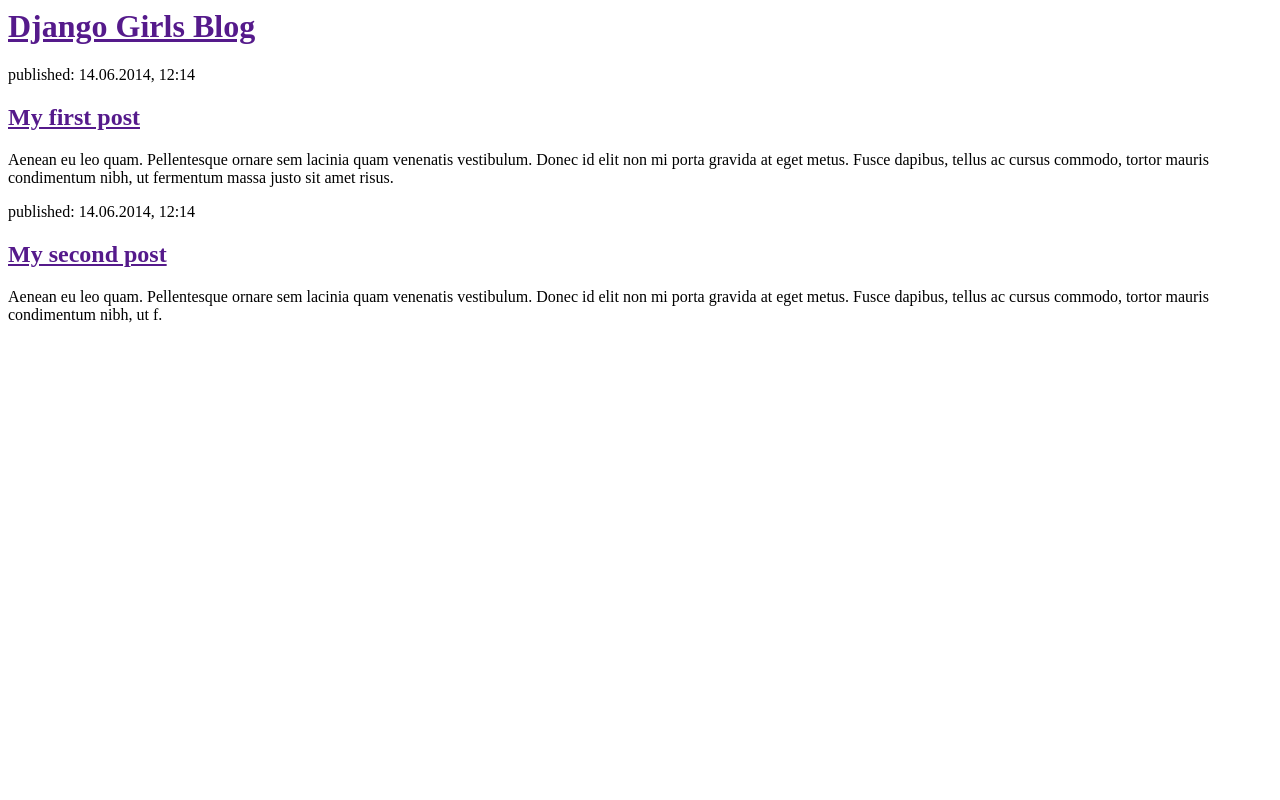
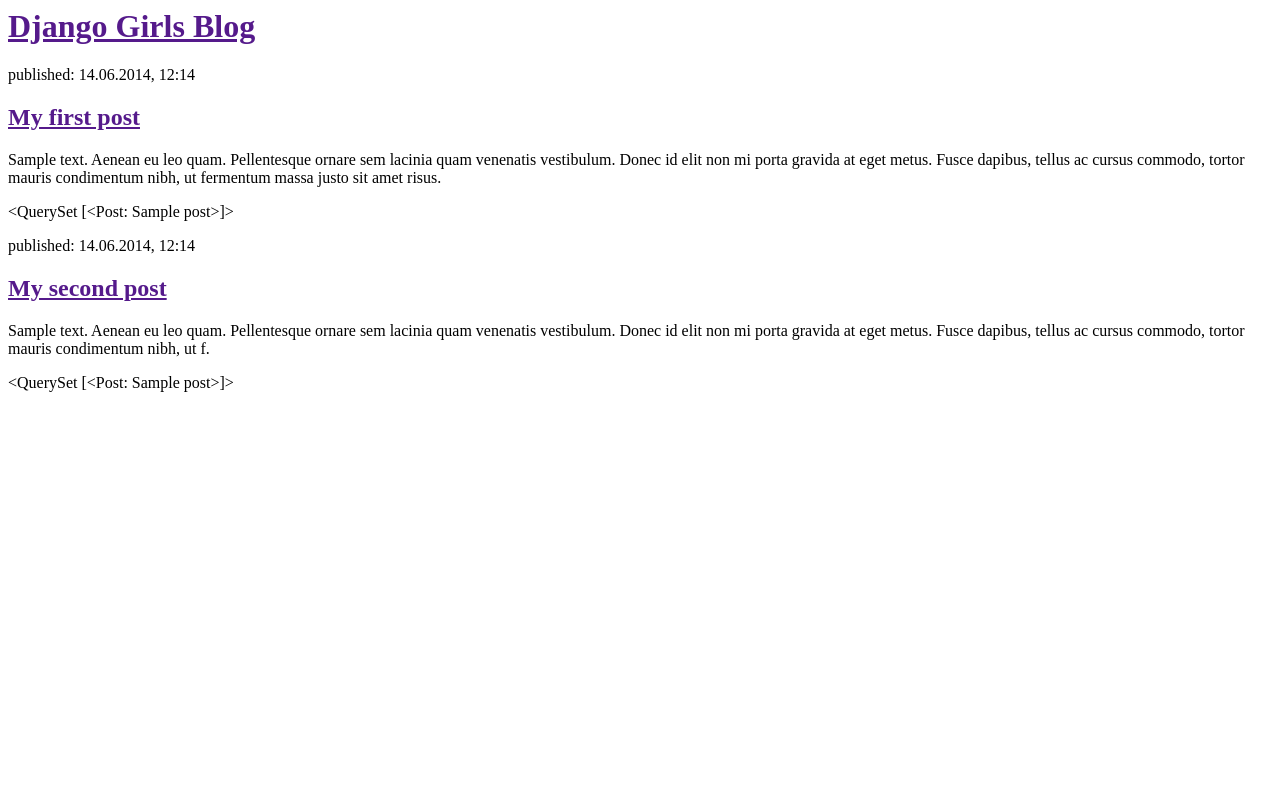
Before and after one commit to SmithaShivakumar/my-first-blog, a Django app: template blog/templates/blog/post_list.html in a window 1280 px wide. Run offline with Django 3.2, Linux system fonts and the light colour scheme; the template is opened without the code that fills it: values that come from a table or form of the project are taken from there, others are empty; tables that the repository leaves empty hold one stand-in row (values such as "Sample post").

Commit message:
Modified templates to display posts from database.

```diff
--- a/blog/models.py
+++ b/blog/models.py
@@ -7,13 +7,12 @@
 	author = models.ForeignKey('auth.User')
 	title = models.CharField(max_length=200)
 	text = models.TextField()
-	created_date = models.DateTimeField(default=timezone.now)
+	created_date = models.DateTimeField(default=timezone.now())
 	published_date = models.DateTimeField(blank=True, null=True)
 
+	def publish(self):
+		self.published_date = timezone.now()
+		self.save()
 
-def publish(self):
-	self.published_date = timezone.now()
-	self.save()
-
-def __str__(self):
-	return self.title
+	def __str__(self):
+		return self.title
--- a/blog/templates/blog/post_list.html
+++ b/blog/templates/blog/post_list.html
@@ -7,16 +7,18 @@
             <h1><a href="">Django Girls Blog</a></h1>
         </div>
 
+        {% for post in posts %}
         <div>
             <p>published: 14.06.2014, 12:14</p>
             <h2><a href="">My first post</a></h2>
-            <p>Aenean eu leo quam. Pellentesque ornare sem lacinia quam venenatis vestibulum. Donec id elit non mi porta gravida at eget metus. Fusce dapibus, tellus ac cursus commodo, tortor mauris condimentum nibh, ut fermentum massa justo sit amet risus.</p>
+            <p>{{ post.text|linebreaksbr }} Aenean eu leo quam. Pellentesque ornare sem lacinia quam venenatis vestibulum. Donec id elit non mi porta gravida at eget metus. Fusce dapibus, tellus ac cursus commodo, tortor mauris condimentum nibh, ut fermentum massa justo sit amet risus.</p>
         </div>
+        {% endfor %}
 
-        <div>
+        {{ posts }}
             <p>published: 14.06.2014, 12:14</p>
             <h2><a href="">My second post</a></h2>
-            <p>Aenean eu leo quam. Pellentesque ornare sem lacinia quam venenatis vestibulum. Donec id elit non mi porta gravida at eget metus. Fusce dapibus, tellus ac cursus commodo, tortor mauris condimentum nibh, ut f.</p>
-        </div>
+            <p>{{ post.text|linebreaksbr }}  Aenean eu leo quam. Pellentesque ornare sem lacinia quam venenatis vestibulum. Donec id elit non mi porta gravida at eget metus. Fusce dapibus, tellus ac cursus commodo, tortor mauris condimentum nibh, ut f.</p>
+        {{ posts }}
     </body>
 </html>
--- a/blog/views.py
+++ b/blog/views.py
@@ -1,5 +1,8 @@
 from django.shortcuts import render
+from django.utils import timezone
+from .models import Post
 
 # Create your views here.
 def post_list(request):
-    return render(request, 'blog/post_list.html', {})
+	posts = Post.objects.filter(published_date__lte=timezone.now()).order_by('published_date')
+	return render(request, 'blog/post_list.html', {'posts': posts})
```
